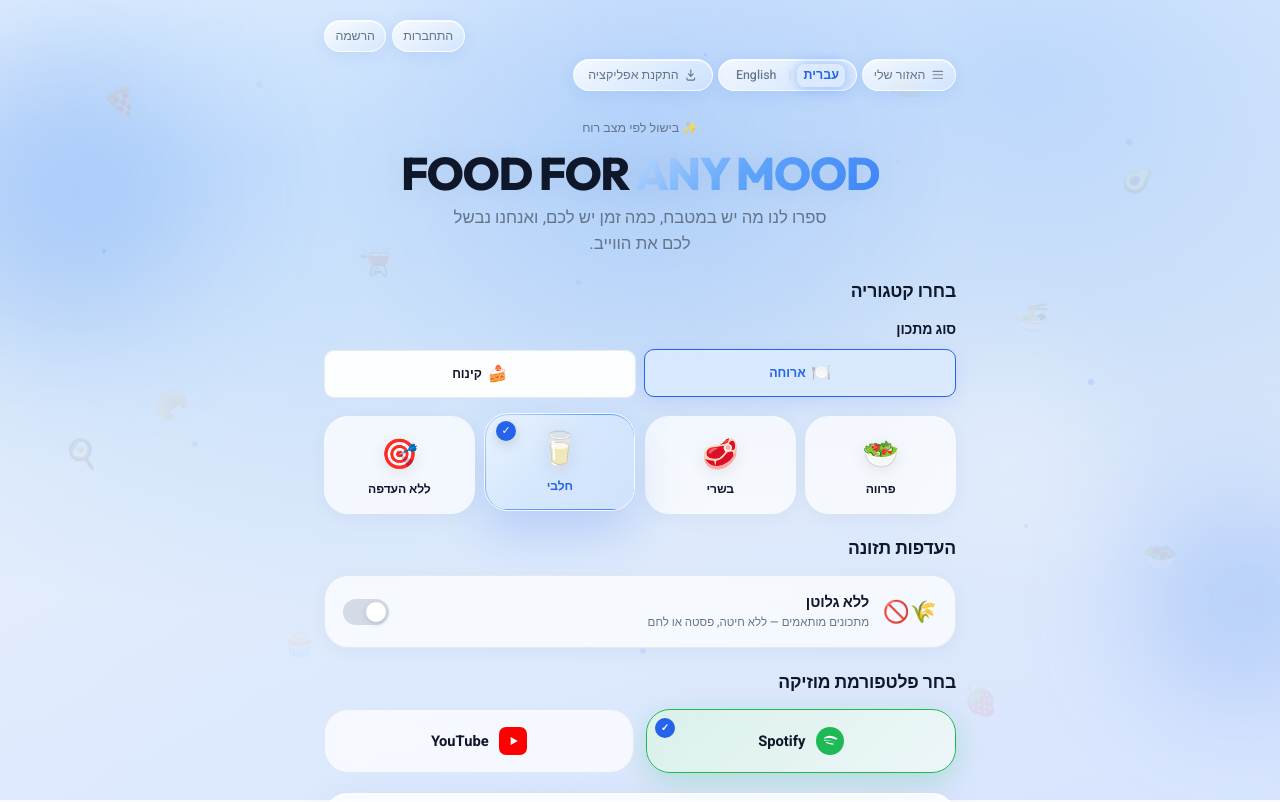
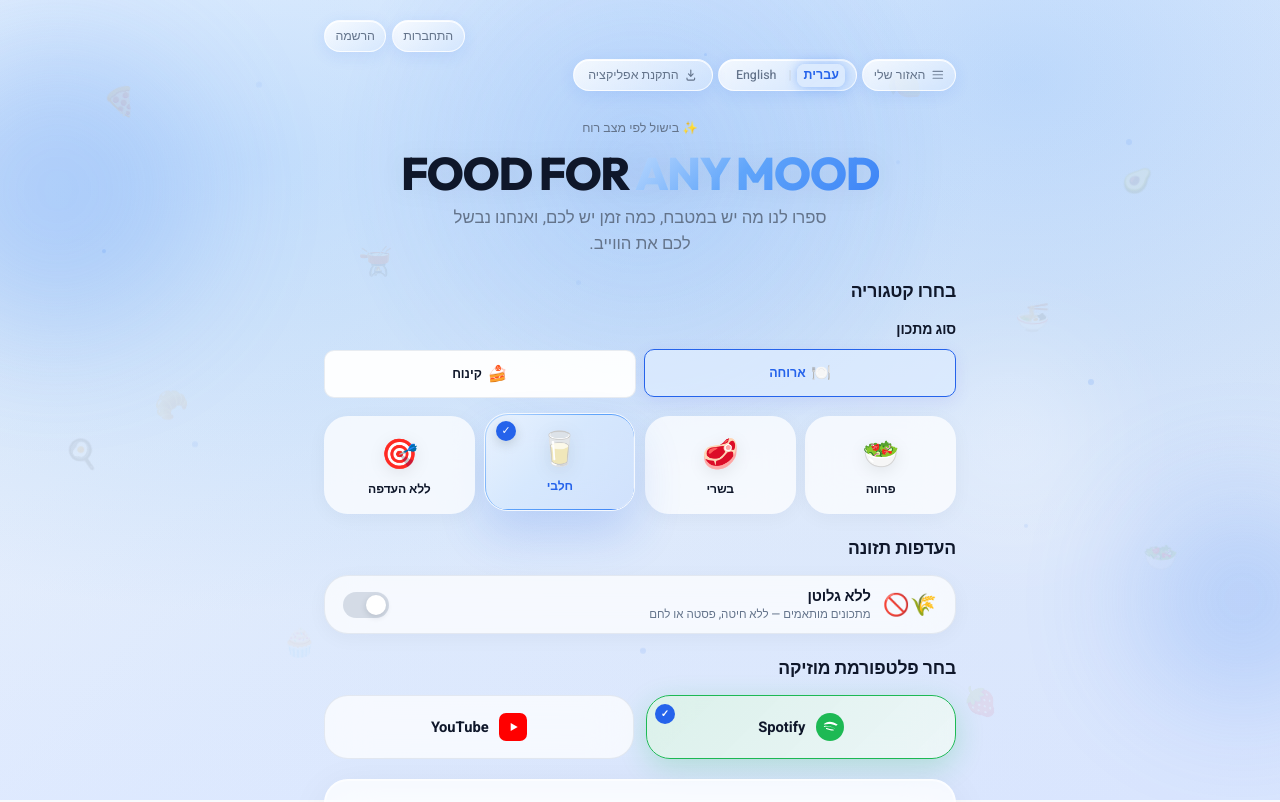
Before and after one commit to shiranbalori/food-for-any-mood, a React (Vite) app: page / in a window 1280 px wide. Shown: the top 802 px of the page. Built offline with nearby package versions, Linux system fonts and the light colour scheme; no server answers.

Commit message:
Improve header layout, spacing and dietary cards

```diff
--- a/src/components/DietaryPreferences.css
+++ b/src/components/DietaryPreferences.css
@@ -6,9 +6,9 @@
 .dietary-toggle {
   display: flex;
   align-items: center;
-  gap: 0.85rem;
+  gap: 0.75rem;
   width: 100%;
-  padding: 1rem 1.15rem;
+  padding: 0.65rem 1.15rem;
   background: var(--surface);
   backdrop-filter: blur(20px);
   border-radius: var(--radius);
@@ -38,7 +38,7 @@
   flex: 1;
   display: flex;
   flex-direction: column;
-  gap: 0.15rem;
+  gap: 0.05rem;
   min-width: 0;
 }
 
@@ -53,7 +53,7 @@
   font-size: 0.72rem;
   color: var(--text-muted);
   font-weight: 500;
-  line-height: 1.4;
+  line-height: 1.3;
 }
 
 .dietary-toggle__switch {
@@ -106,8 +106,8 @@ html[dir='ltr'] .dietary-toggle__switch--on .dietary-toggle__knob {
 }
 
 .dietary-preferences__note {
-  margin-top: 0.75rem;
-  padding: 0.75rem 1rem;
+  margin-top: 0.55rem;
+  padding: 0.55rem 1rem;
   font-size: 0.78rem;
   color: var(--text-muted);
   background: rgba(255, 255, 255, 0.55);
@@ -119,6 +119,7 @@ html[dir='ltr'] .dietary-toggle__switch--on .dietary-toggle__knob {
 
 @media (max-width: 640px) {
   .dietary-toggle {
-    min-height: 72px;
+    padding: 0.6rem 1rem;
+    gap: 0.7rem;
   }
 }
```
